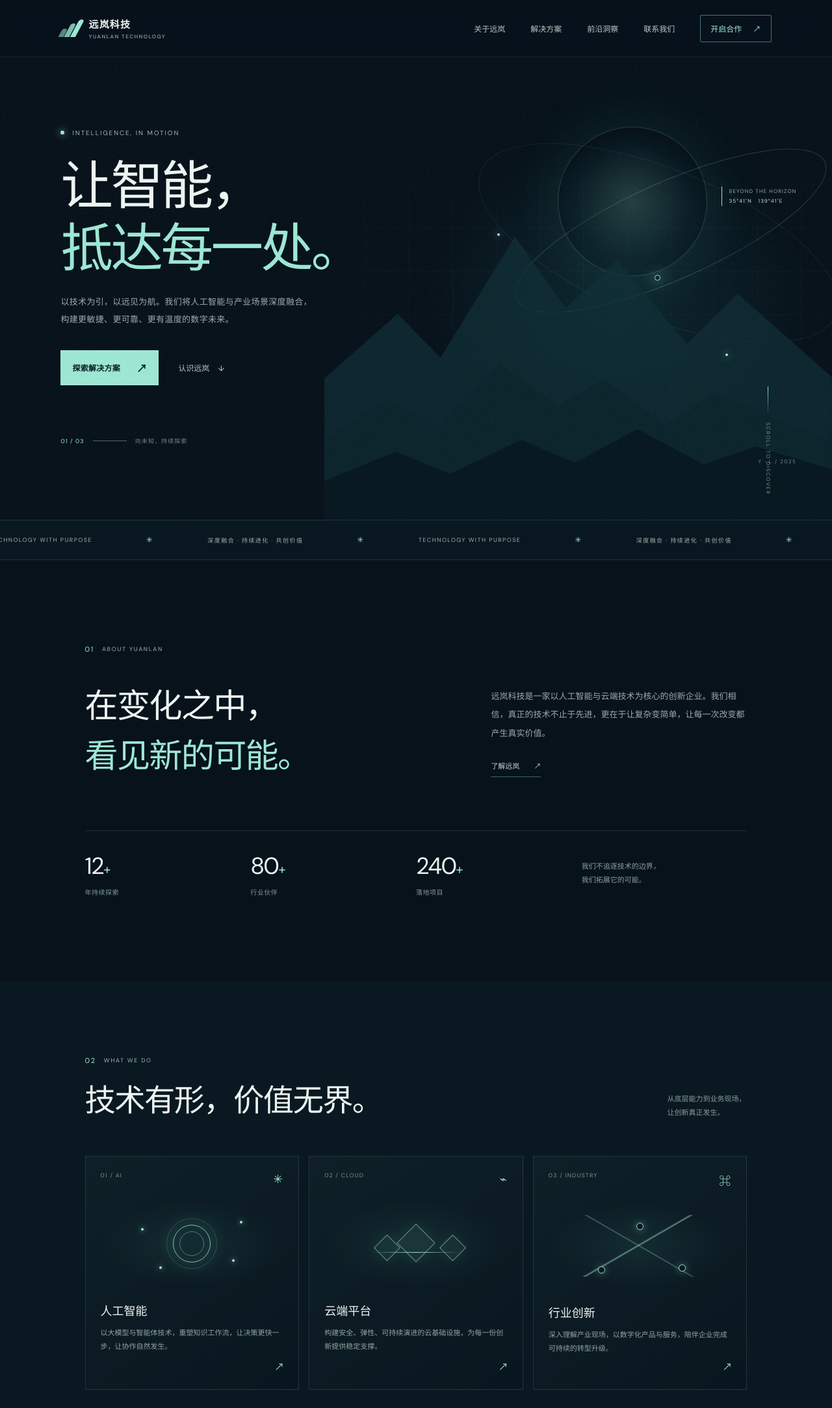
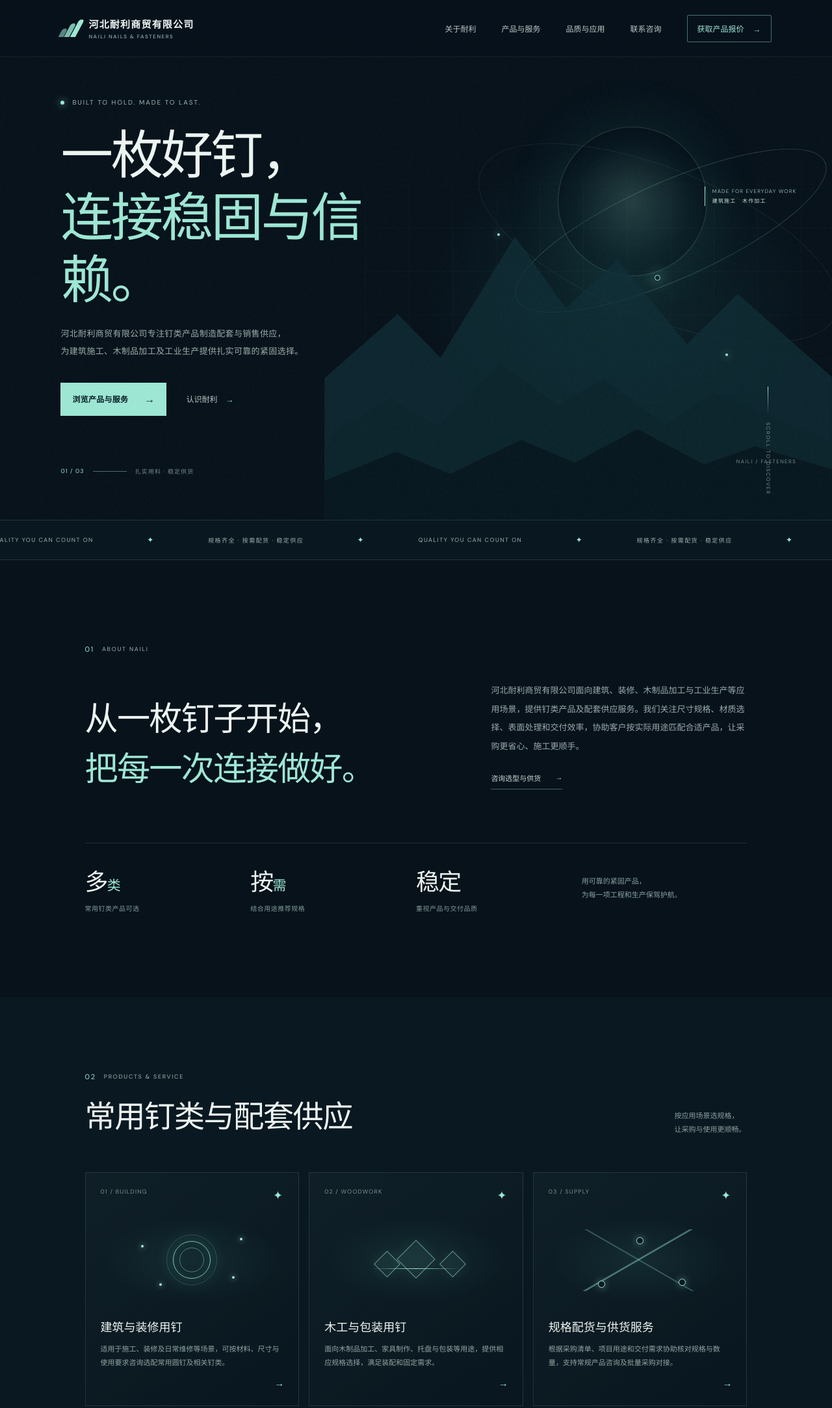
Before and after one commit to qianliu183-art/my-project, a plain HTML site: page index.html in a window 1280 px wide. Shown: the top 2167 px of the page at 65% size. Drawn offline with Linux system fonts and the light colour scheme.

Commit message:
更新公司名称和主题为河北耐利商贸有限公司钉子工厂

```diff
--- a/index.html
+++ b/index.html
@@ -4,8 +4,8 @@
   <meta charset="utf-8">
   <meta name="viewport" content="width=device-width, initial-scale=1">
   <meta name="theme-color" content="#07121b">
-  <meta name="description" content="远岚科技，以智能技术连接现实与未来。专注人工智能、云端平台与数字化创新。">
-  <title>远岚科技 — 让智能，抵达每一处</title>
+  <meta name="description" content="河北耐利商贸有限公司，专注各类工业钉、建筑钉与定制紧固件的制造配套和销售供应，为工程施工与生产制造提供稳定可靠的产品支持。">
+  <title>河北耐利商贸有限公司｜钉类制造与供应</title>
   <link rel="preconnect" href="https://fonts.googleapis.com">
   <link rel="preconnect" href="https://fonts.gstatic.com" crossorigin>
   <link href="https://fonts.googleapis.com/css2?family=DM+Sans:wght@400;500;600;700&family=Noto+Sans+SC:wght@300;400;500;600;700&display=swap" rel="stylesheet">
@@ -15,62 +15,62 @@
 <body>
   <div class="page-noise" aria-hidden="true"></div>
   <header class="site-header" id="top">
-    <a class="brand" href="#top" aria-label="远岚科技首页">
+    <a class="brand" href="#top" aria-label="河北耐利商贸有限公司首页">
       <span class="brand-mark" aria-hidden="true"><i></i><i></i><i></i></span>
-      <span class="brand-name">远岚科技<span>YUANLAN TECHNOLOGY</span></span>
+      <span class="brand-name">河北耐利商贸有限公司<span>NAILI NAILS &amp; FASTENERS</span></span>
     </a>
     <button class="menu-toggle" aria-label="打开导航菜单" aria-expanded="false"><span></span><span></span></button>
     <nav class="main-nav" aria-label="主导航">
-      <a href="#about">关于远岚</a><a href="#solutions">解决方案</a><a href="#insights">前沿洞察</a><a href="#contact">联系我们</a>
-      <a class="nav-cta" href="#contact">开启合作 <span>↗</span></a>
+      <a href="#about">关于耐利</a><a href="#solutions">产品与服务</a><a href="#insights">品质与应用</a><a href="#contact">联系咨询</a>
+      <a class="nav-cta" href="#contact">获取产品报价<span>→</span></a>
     </nav>
   </header>
 
   <main>
     <section class="hero" aria-labelledby="hero-title">
       <div class="hero-copy">
-        <div class="eyebrow"><span class="live-dot"></span> INTELLIGENCE, IN MOTION</div>
-        <h1 id="hero-title">让智能，<br><em>抵达每一处。</em></h1>
-        <p class="hero-desc">以技术为引，以远见为航。我们将人工智能与产业场景深度融合，<br class="desktop-only">构建更敏捷、更可靠、更有温度的数字未来。</p>
-        <div class="hero-actions"><a class="button button-primary" href="#solutions">探索解决方案 <span>↗</span></a><a class="text-link" href="#about">认识远岚 <span>↓</span></a></div>
-        <div class="hero-footnote"><span>01 / 03</span><span class="footnote-line"></span><span>向未知，持续探索</span></div>
+        <div class="eyebrow"><span class="live-dot"></span> BUILT TO HOLD. MADE TO LAST.</div>
+        <h1 id="hero-title">一枚好钉，<br><em>连接稳固与信赖。</em></h1>
+        <p class="hero-desc">河北耐利商贸有限公司专注钉类产品制造配套与销售供应，<br class="desktop-only">为建筑施工、木制品加工及工业生产提供扎实可靠的紧固选择。</p>
+        <div class="hero-actions"><a class="button button-primary" href="#solutions">浏览产品与服务 <span>→</span></a><a class="text-link" href="#about">认识耐利 <span>→</span></a></div>
+        <div class="hero-footnote"><span>01 / 03</span><span class="footnote-line"></span><span>扎实用料 · 稳定供货</span></div>
       </div>
-      <div class="hero-art" aria-label="层叠山峦与流动数据构成的抽象科技景观" role="img">
+      <div class="hero-art" aria-label="层叠金属质感与几何线条构成的工业主题画面" role="img">
         <div class="art-orbit orbit-one"></div><div class="art-orbit orbit-two"></div>
         <div class="art-sun"></div><div class="art-grid"></div>
         <svg class="mountain mountain-back" viewBox="0 0 900 560" preserveAspectRatio="none" aria-hidden="true"><path d="M0 340 130 240l76 68 132-188 90 111 92-75 123 131 90-78 167 129v222H0Z"/></svg>
         <svg class="mountain mountain-mid" viewBox="0 0 900 560" preserveAspectRatio="none" aria-hidden="true"><path d="m0 390 115-89 86 63 110-135 103 88 82-55 109 98 86-70 209 104v166H0Z"/></svg>
         <svg class="mountain mountain-front" viewBox="0 0 900 560" preserveAspectRatio="none" aria-hidden="true"><path d="m0 445 127-86 96 66 126-101 95 68 111-100 118 105 91-54 136 68v149H0Z"/></svg>
-        <div class="art-label"><span class="label-line"></span><span>BEYOND THE HORIZON<br><b>35°41′N &nbsp; 139°41′E</b></span></div>
-        <div class="art-coordinate">Y · L / 2025</div>
+        <div class="art-label"><span class="label-line"></span><span>MADE FOR EVERYDAY WORK<br><b>建筑施工 &nbsp; 木作加工</b></span></div>
+        <div class="art-coordinate">NAILI / FASTENERS</div>
         <div class="art-ring"></div><div class="art-signal signal-a"></div><div class="art-signal signal-b"></div>
       </div>
       <div class="hero-scroll"><span></span> SCROLL TO DISCOVER</div>
     </section>
 
-    <section class="ticker" aria-label="公司理念"><div class="ticker-track"><span>TECHNOLOGY WITH PURPOSE</span><b>✳</b><span>深度融合 · 持续进化 · 共创价值</span><b>✳</b><span>TECHNOLOGY WITH PURPOSE</span><b>✳</b><span>深度融合 · 持续进化 · 共创价值</span><b>✳</b></div></section>
+    <section class="ticker" aria-label="公司理念"><div class="ticker-track"><span>QUALITY YOU CAN COUNT ON</span><b>✦</b><span>规格齐全 · 按需配货 · 稳定供应</span><b>✦</b><span>QUALITY YOU CAN COUNT ON</span><b>✦</b><span>规格齐全 · 按需配货 · 稳定供应</span><b>✦</b></div></section>
 
     <section class="section about" id="about">
-      <div class="section-kicker"><span>01</span> ABOUT YUANLAN</div>
-      <div class="about-grid"><h2>在变化之中，<br><span>看见新的可能。</span></h2><div class="about-copy"><p>远岚科技是一家以人工智能与云端技术为核心的创新企业。我们相信，真正的技术不止于先进，更在于让复杂变简单，让每一次改变都产生真实价值。</p><a href="#contact" class="under-link">了解远岚 <span>↗</span></a></div></div>
-      <div class="stats"><div><strong data-count="12">12<span>+</span></strong><small>年持续探索</small></div><div><strong data-count="80">80<span>+</span></strong><small>行业伙伴</small></div><div><strong data-count="240">240<span>+</span></strong><small>落地项目</small></div><div class="stats-note">我们不追逐技术的边界，<br>我们拓展它的可能。</div></div>
+      <div class="section-kicker"><span>01</span> ABOUT NAILI</div>
+      <div class="about-grid"><h2>从一枚钉子开始，<br><span>把每一次连接做好。</span></h2><div class="about-copy"><p>河北耐利商贸有限公司面向建筑、装修、木制品加工与工业生产等应用场景，提供钉类产品及配套供应服务。我们关注尺寸规格、材质选择、表面处理和交付效率，协助客户按实际用途匹配合适产品，让采购更省心、施工更顺手。</p><a href="#contact" class="under-link">咨询选型与供货 <span>→</span></a></div></div>
+      <div class="stats"><div><strong>多<span>类</span></strong><small>常用钉类产品可选</small></div><div><strong>按<span>需</span></strong><small>结合用途推荐规格</small></div><div><strong>稳定</strong><small>重视产品与交付品质</small></div><div class="stats-note">用可靠的紧固产品，<br>为每一项工程和生产保驾护航。</div></div>
     </section>
 
     <section class="section solutions" id="solutions">
-      <div class="section-head"><div><div class="section-kicker"><span>02</span> WHAT WE DO</div><h2>技术有形，价值无界。</h2></div><p>从底层能力到业务现场，<br>让创新真正发生。</p></div>
+      <div class="section-head"><div><div class="section-kicker"><span>02</span> PRODUCTS &amp; SERVICE</div><h2>常用钉类与配套供应</h2></div><p>按应用场景选规格，<br>让采购与使用更顺畅。</p></div>
       <div class="solution-grid">
-        <article class="solution-card"><div class="card-top"><span>01 / AI</span><span class="card-icon">✳</span></div><div class="card-visual ai-visual"><div class="ai-core"></div><i></i><i></i><i></i><i></i></div><h3>人工智能</h3><p>以大模型与智能体技术，重塑知识工作流，让决策更快一步，让协作自然发生。</p><a href="#contact" aria-label="了解人工智能方案">↗</a></article>
-        <article class="solution-card"><div class="card-top"><span>02 / CLOUD</span><span class="card-icon">⌁</span></div><div class="card-visual cloud-visual"><div class="cloud-box box-one"></div><div class="cloud-box box-two"></div><div class="cloud-box box-three"></div><div class="cloud-path"></div></div><h3>云端平台</h3><p>构建安全、弹性、可持续演进的云基础设施，为每一份创新提供稳定支撑。</p><a href="#contact" aria-label="了解云端平台方案">↗</a></article>
-        <article class="solution-card"><div class="card-top"><span>03 / INDUSTRY</span><span class="card-icon">⌘</span></div><div class="card-visual industry-visual"><div class="industry-lines"></div><div class="industry-node node-one"></div><div class="industry-node node-two"></div><div class="industry-node node-three"></div></div><h3>行业创新</h3><p>深入理解产业现场，以数字化产品与服务，陪伴企业完成可持续的转型升级。</p><a href="#contact" aria-label="了解行业创新方案">↗</a></article>
+        <article class="solution-card"><div class="card-top"><span>01 / BUILDING</span><span class="card-icon">✦</span></div><div class="card-visual ai-visual"><div class="ai-core"></div><i></i><i></i><i></i><i></i></div><h3>建筑与装修用钉</h3><p>适用于施工、装修及日常维修等场景，可按材料、尺寸与使用要求咨询选配常用圆钉及相关钉类。</p><a href="#contact" aria-label="咨询建筑与装修用钉">→</a></article>
+        <article class="solution-card"><div class="card-top"><span>02 / WOODWORK</span><span class="card-icon">✦</span></div><div class="card-visual cloud-visual"><div class="cloud-box box-one"></div><div class="cloud-box box-two"></div><div class="cloud-box box-three"></div><div class="cloud-path"></div></div><h3>木工与包装用钉</h3><p>面向木制品加工、家具制作、托盘与包装等用途，提供相应规格选择，满足装配和固定需求。</p><a href="#contact" aria-label="咨询木工与包装用钉">→</a></article>
+        <article class="solution-card"><div class="card-top"><span>03 / SUPPLY</span><span class="card-icon">✦</span></div><div class="card-visual industry-visual"><div class="industry-lines"></div><div class="industry-node node-one"></div><div class="industry-node node-two"></div><div class="industry-node node-three"></div></div><h3>规格配货与供货服务</h3><p>根据采购清单、项目用途和交付需求协助核对规格与数量，支持常规产品咨询及批量采购对接。</p><a href="#contact" aria-label="咨询规格配货与供货服务">→</a></article>
       </div>
     </section>
 
-    <section class="manifesto" id="insights"><div class="manifesto-mark">“</div><p>真正的远方，<br>始于每一次<span>向前一步。</span></p><div class="manifesto-meta"><span>OUR BELIEF</span><span>技术向善 · 与时代同行</span></div><div class="manifesto-glow"></div></section>
+    <section class="manifesto" id="insights"><div class="manifesto-mark">“</div><p>一枚钉子的价值，<br><span>在每一次牢靠的连接里。</span></p><div class="manifesto-meta"><span>OUR COMMITMENT</span><span>认真选材 · 做好每一份供货</span></div><div class="manifesto-glow"></div></section>
 
-    <section class="section contact" id="contact"><div class="contact-orb"></div><div class="section-kicker"><span>03</span> START A CONVERSATION</div><h2>下一段旅程，<br><span>我们一起抵达。</span></h2><div class="contact-bottom"><p>无论是一个初步想法，还是一项正在推进的创新，<br>远岚团队期待与你聊聊。</p><a class="button button-primary" href="mailto:hello@yuanlan.tech">hello@yuanlan.tech <span>↗</span></a></div></section>
+    <section class="section contact" id="contact"><div class="contact-orb"></div><div class="section-kicker"><span>03</span> GET IN TOUCH</div><h2>需要选型或采购？<br><span>欢迎联系河北耐利。</span></h2><div class="contact-bottom"><p>请准备好产品用途、规格尺寸、数量及交付地点等信息，<br>便于我们为您核对产品并沟通供货方案。</p><a class="button button-primary" href="#solutions">查看产品服务 <span>→</span></a></div></section>
   </main>
 
-  <footer class="site-footer"><a class="brand footer-brand" href="#top"><span class="brand-mark" aria-hidden="true"><i></i><i></i><i></i></span><span class="brand-name">远岚科技<span>YUANLAN TECHNOLOGY</span></span></a><span>© <span id="year"></span> 远岚科技 · 让智能，抵达每一处。</span><a href="#top" class="back-top">回到顶部 ↑</a></footer>
+  <footer class="site-footer"><a class="brand footer-brand" href="#top"><span class="brand-mark" aria-hidden="true"><i></i><i></i><i></i></span><span class="brand-name">河北耐利商贸有限公司<span>NAILI NAILS &amp; FASTENERS</span></span></a><span>© <span id="year"></span> 河北耐利商贸有限公司 · 钉类制造配套与销售供应</span><a href="#top" class="back-top">返回顶部 ↑</a></footer>
   <div class="toast" role="status" aria-live="polite"></div>
 </body>
 </html>
```
Also changed, not shown: script.js (+0 -9 lines), 1 other file.
